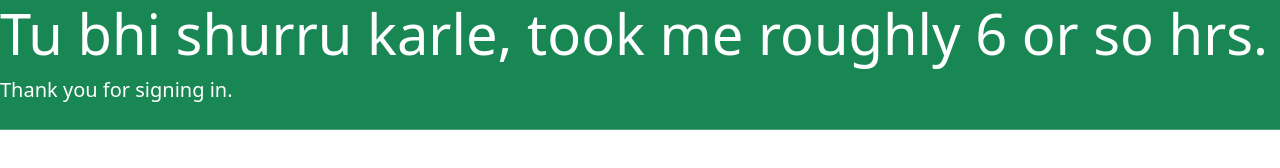
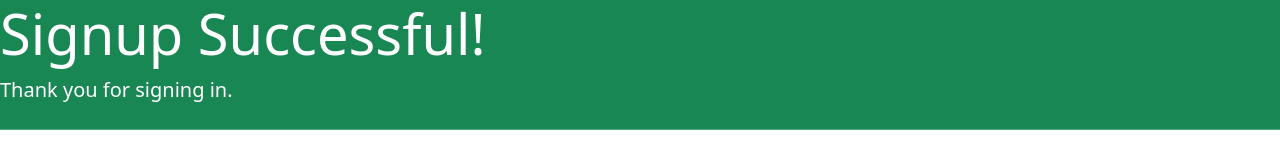
Before and after one commit to TEJASVISJAIN/NewsLetter-Signup, a website: page success.html in a window 1280 px wide. Drawn offline with nearby package versions, Linux system fonts and the light colour scheme.

Commit message:
Rechanged successful h1

```diff
--- a/success.html
+++ b/success.html
@@ -11,7 +11,7 @@
 </head>
 <body>
   <div class="jumbotron text-white bg-success">
-    <h1 class="display-4">Tu bhi shurru karle, took me roughly 6 or so hrs.</h1>
+    <h1 class="display-4">Signup Successful!</h1>
     <p class="lead">Thank you for signing in.</p>
     <hr class="my-4">
   </div>
```
